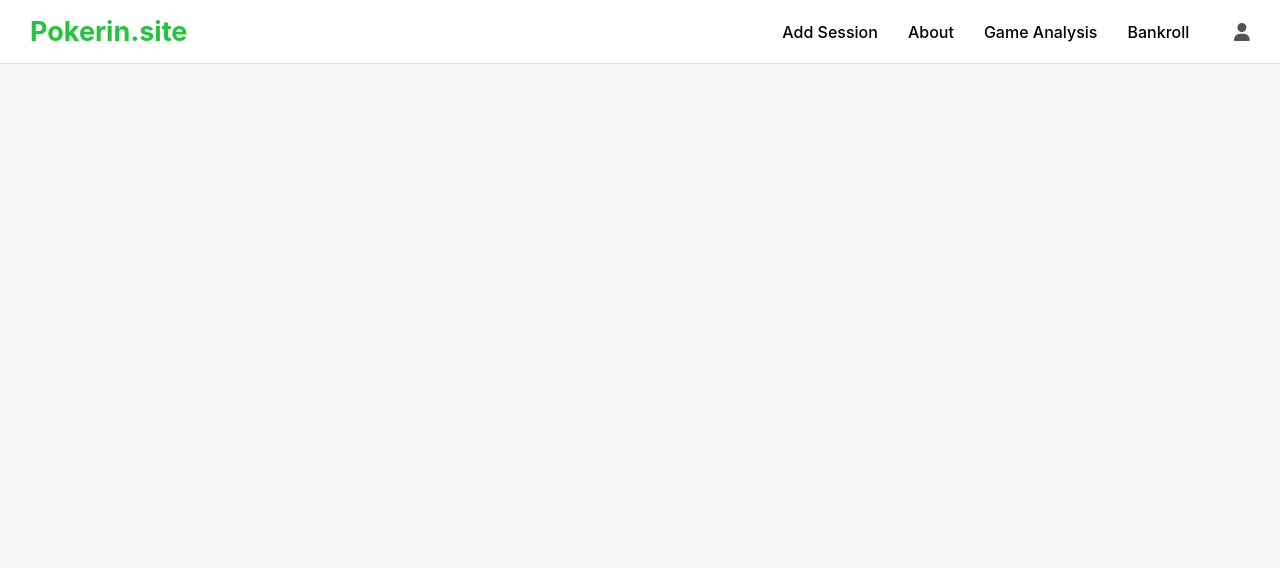
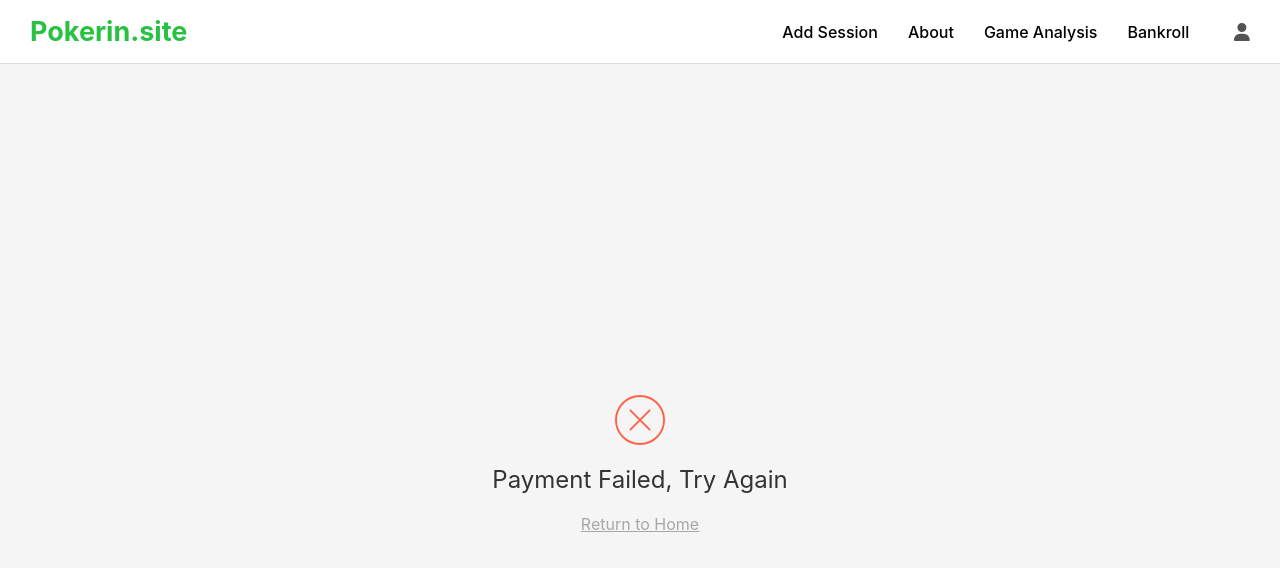
Before and after one commit to AJ112103/pokerinsite, a React (Create React App) app: page /payment-failure in a window 1280 px wide. Shown: the top 568 px of the page. Built offline with nearby package versions, Linux system fonts and the light colour scheme.

Commit message:
stripe stuff

```diff
--- a/src/App.js
+++ b/src/App.js
@@ -9,6 +9,8 @@ import Bankroll from './Bankroll';
 import PrivateRoute from './PrivateRoute';
 import HandInsights from './HandInsights';
 import PlayerInsights from './PlayerInsights';
+import PaymentSuccess from './PaymentSuccess';
+import PaymentFailure from './PaymentFailure';
 
 function App() {
   const location = useLocation();
@@ -64,6 +66,18 @@ function App() {
               <PlayerInsights />
           }
         />
+        <Route
+          path="/payment-success"
+          element={
+              <PaymentSuccess />
+          }
+        />
+      <Route
+          path="/payment-failure"
+          element={
+              <PaymentFailure />
+          }
+        />
       </Routes>
     </>
   );
--- a/src/Login.js
+++ b/src/Login.js
@@ -30,6 +30,8 @@ function Login() {
         signInWithPopup(auth, provider)
             .then(async (result) => {
                 const user = result.user;
+                const token = await user.getIdToken(); // Retrieve the ID token
+                localStorage.setItem('token', token);
                 const db = getFirestore();
                 const userRef = doc(db, 'users', user.uid);
 
@@ -47,12 +49,12 @@ function Login() {
                         email: user.email,
                         createdAt: new Date(),
                         uploads: 3,
-                        subscriptionTier: "free",
+                        subscriptionTier: "Free",
                         stripeCustomerId: stripeCustomerId // Store the Stripe customer ID
                     });
                 }
 
-                // navigate('/add-session'); // Navigate to home after successful login
+                navigate('/add-session'); // Navigate to home after successful login
             })
             .catch((error) => {
                 console.error('Error during sign-in:', error);
@@ -69,9 +71,6 @@ function Login() {
                         <FontAwesomeIcon icon={faGoogle} style={{ marginRight: '10px', fontSize: '16px' }} /> Sign in with Google
                     </button>
                 </div>
-                <div>
-                    <SubscriptionPopup />
-                </div>
             </div>
         </div>
     );
--- /dev/null
+++ b/src/PaymentFailure.css
@@ -0,0 +1,50 @@
+.failure-container {
+    height: 100vh;
+    display: flex;
+    flex-direction: column;
+    align-items: center;
+    justify-content: center;
+    text-align: center;
+}
+
+.crossmark {
+    width: 50px;
+    height: 50px;
+    margin-bottom: 20px;
+}
+
+.crossmark-circle {
+    stroke: #FF6347; /* Tomato red for visibility */
+    stroke-width: 2;
+    stroke-dasharray: 166;
+    stroke-dashoffset: 166;
+    animation: stroke 0.6s cubic-bezier(0.65, 0, 0.45, 1) forwards;
+}
+
+.crossmark-cross {
+    stroke: #FF6347;
+    stroke-width: 2;
+    stroke-linecap: round;
+    stroke-linejoin: round;
+    stroke-dasharray: 78;
+    stroke-dashoffset: 78;
+    animation: stroke 0.3s cubic-bezier(0.65, 0, 0.45, 1) 0.8s forwards;
+}
+
+@keyframes stroke {
+    100% {
+        stroke-dashoffset: 0;
+    }
+}
+
+.message {
+    font-size: 24px;
+    color: #333;
+}
+
+.home-link {
+    margin-top: 20px;
+    color: #a7a7a7;
+    cursor: pointer;
+    text-decoration: underline;
+}
--- /dev/null
+++ b/src/PaymentFailure.js
@@ -0,0 +1,24 @@
+import React from 'react';
+import { useNavigate } from 'react-router-dom';
+import './PaymentFailure.css'; // Assuming you will create a CSS file for styling
+
+function PaymentFailure() {
+    const navigate = useNavigate();
+
+    const goToHome = () => {
+        navigate('/add-session');
+    };
+
+    return (
+        <div className="failure-container">
+            <svg className="crossmark" xmlns="http://www.w3.org/2000/svg" viewBox="0 0 52 52">
+                <circle className="crossmark-circle" cx="26" cy="26" r="25" fill="none"/>
+                <path className="crossmark-cross" fill="none" d="M16 16 L36 36 M36 16 L16 36"/>
+            </svg>
+            <div className="message">Payment Failed, Try Again</div>
+            <div className="home-link" onClick={goToHome}>Return to Home</div>
+        </div>
+    );
+}
+
+export default PaymentFailure;
--- /dev/null
+++ b/src/PaymentSuccess.css
@@ -0,0 +1,50 @@
+.success-container {
+    height: 100vh;
+    display: flex;
+    flex-direction: column;
+    align-items: center;
+    justify-content: center;
+    text-align: center;
+}
+
+.checkmark {
+    width: 50px;
+    height: 50px;
+    margin-bottom: 20px;
+}
+
+.checkmark-circle {
+    stroke: #4CAF50;
+    stroke-width: 2;
+    stroke-dasharray: 166;
+    stroke-dashoffset: 166;
+    animation: stroke 0.6s cubic-bezier(0.65, 0, 0.45, 1) forwards;
+}
+
+.checkmark-check {
+    stroke: #4CAF50;
+    stroke-width: 2;
+    stroke-linecap: round;
+    stroke-linejoin: round;
+    stroke-dasharray: 48;
+    stroke-dashoffset: 48;
+    animation: stroke 0.3s cubic-bezier(0.65, 0, 0.45, 1) 0.8s forwards;
+}
+
+@keyframes stroke {
+    100% {
+        stroke-dashoffset: 0;
+    }
+}
+
+.message {
+    font-size: 24px;
+    color: #333;
+}
+
+.home-link {
+    margin-top: 20px;
+    color: #a7a7a7;
+    cursor: pointer;
+    text-decoration: underline;
+}
--- /dev/null
+++ b/src/PaymentSuccess.js
@@ -0,0 +1,24 @@
+import React from 'react';
+import { useNavigate } from 'react-router-dom';
+import './PaymentSuccess.css'; // Assuming you will create a CSS file for styling
+
+function PaymentSuccess() {
+    const navigate = useNavigate();
+
+    const goToHome = () => {
+        navigate('/add-session');
+    };
+
+    return (
+        <div className="success-container">
+            <svg className="checkmark" xmlns="http://www.w3.org/2000/svg" viewBox="0 0 52 52">
+                <circle className="checkmark-circle" cx="26" cy="26" r="25" fill="none"/>
+                <path className="checkmark-check" fill="none" d="M14.1 27.2l7.1 7.2 16.7-16.8"/>
+            </svg>
+            <div className="message">Payment Successful</div>
+            <div className="home-link" onClick={goToHome}>Return to Home</div>
+        </div>
+    );
+}
+
+export default PaymentSuccess;
--- a/src/SubscriptionPopup.js
+++ b/src/SubscriptionPopup.js
@@ -5,7 +5,7 @@ import './SubscriptionPopup.css';
 function SubscriptionPopup({ onClose }) {
   const handleSubscribe = async () => {
     const functions = getFunctions();
-    const createStripeSession = httpsCallable(functions, 'on_request_example');
+    const createStripeSession = httpsCallable(functions, 'createStripeSession');
 
     createStripeSession().then(({ data }) => {
         console.log(data);
```
Also changed, not shown: 2 other files (tests, documents, lock files or other folders). Lines whose indentation alone changed are shown as unchanged.
